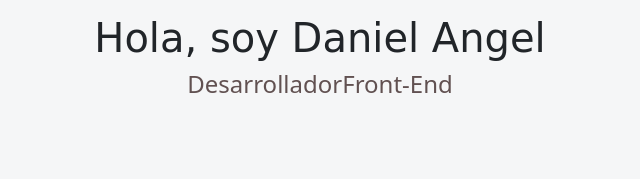
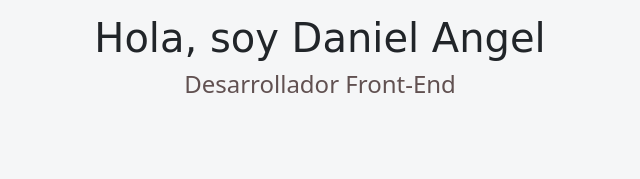
Before and after one commit to Dani-IL/daniangel, a plain HTML site: page index.html in a window 1280 px wide. Shown: the part 366-545 px from the top of the page, 320-960 px from the left. Drawn offline with nearby package versions, Linux system fonts and the light colour scheme; a web font is replaced by a local one.

Commit message:
Ajustes de texto

```diff
--- a/index.html
+++ b/index.html
@@ -101,7 +101,7 @@
           alt="Foto de Daniel Angel"
         />
         <h1>Hola, soy Daniel Angel</h1>
-        <h2>DesarrolladorFront-End</h2>
+        <h2>Desarrollador Front-End</h2>
       </div>
       <div class="hero-inferior">
         <img
```
